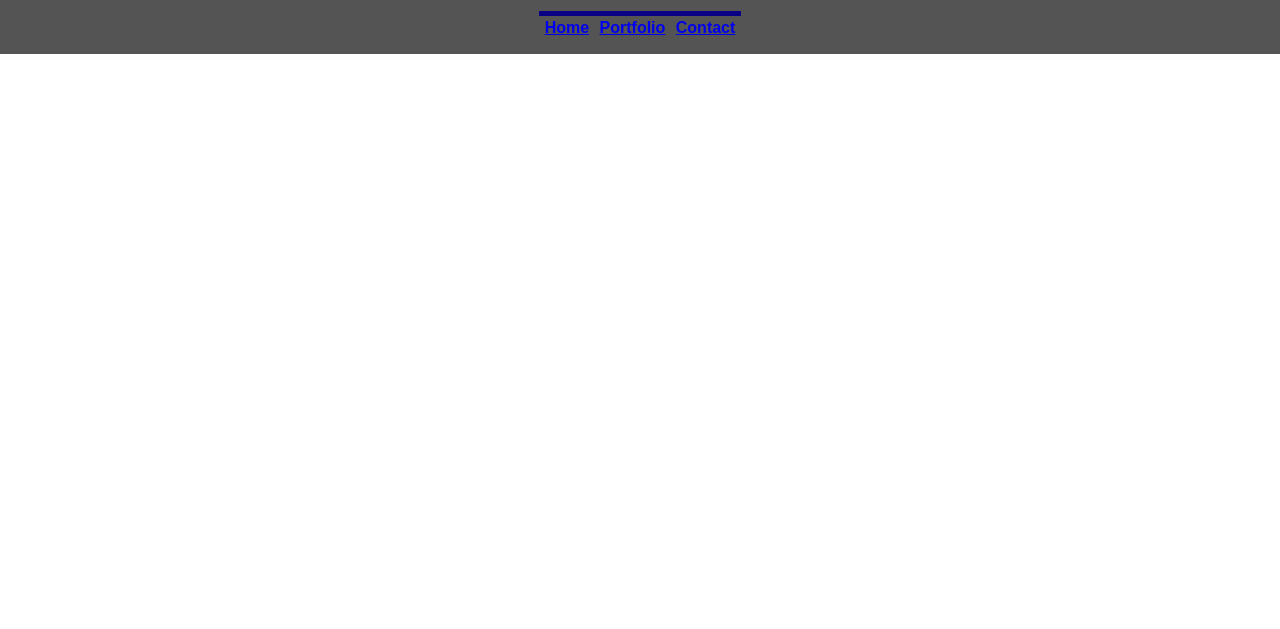
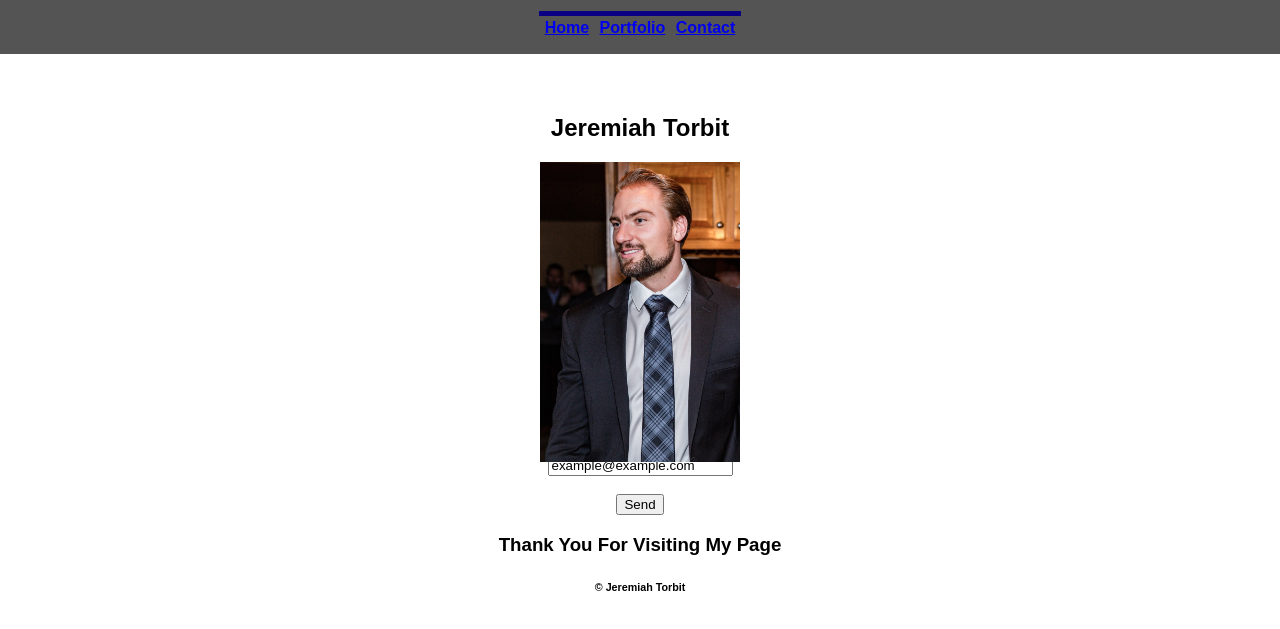
Before and after one commit to ffjt07/htmlcss-mini-project, a plain HTML site: page index.html in a window 1280 px wide. Shown: the part 61-690 px from the top of the page. Drawn offline with Linux system fonts and the light colour scheme.

Commit message:
created form structure on html

```diff
--- a/assets/css/style.css
+++ b/assets/css/style.css
@@ -33,3 +33,20 @@ header div {
 a {
     padding: 3px;
 }
+
+img {
+    height: 300px;
+    width: 200px;
+}
+
+.image-box {
+    position: relative;
+    top: 155px;
+    height: 400px;
+    width: 300px;
+    margin: 0 auto;
+}
+
+footer {
+    position: relative;
+}
--- a/index.html
+++ b/index.html
@@ -16,7 +16,25 @@
                 <a href="#contact">Contact</a>
             </div>
     </header>
-    <section>
-
-    </section>
+    <main>
+        <section class="image-box">
+            <h2>Jeremiah Torbit</h2>
+            <img src="./images/IMG_5272.JPG" alt="Jeremiah in suit">
+        </section>
+        <section>
+            <form>
+                <label for="fname">First Name:</label><br>
+                <input type="text" id="fname" name="fname" value="John"><br>
+                <label for="fname">Last Name:</label><br>
+                <input type="text" id="lname" name="lname" value="smith"><br>
+                <label for="email">Email:</label><br>
+                <input type="text" id="email" name="email" value="example@example.com"><br><br>
+                <button type="submit">Send</button>
+            </form>
+        </section>
+    </main>
+    <footer>
+        <h3>Thank You For Visiting My Page</h3>
+        <h6>&copy; Jeremiah Torbit</h6>
+    </footer>
   </body>
```
Also changed, not shown: images/IMG_5272.JPG (added).
